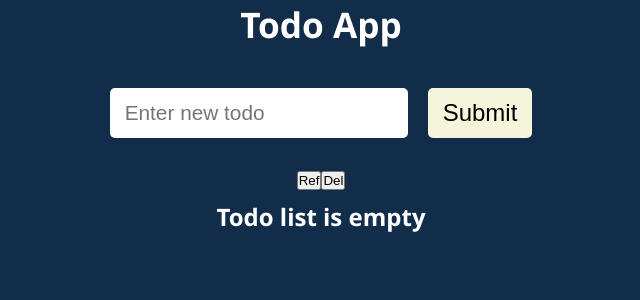
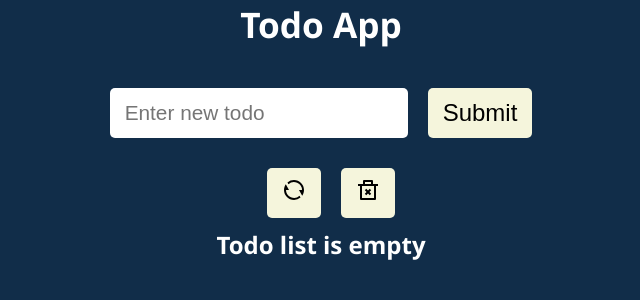
Before and after one commit to AlexiusMart/simple-todo, a React (Create React App) app: page / in a window 1280 px wide. Shown: the top 300 px of the page, without its empty margins (319-959 px from the left). Built offline with nearby package versions, Linux system fonts and the light colour scheme.

Commit message:
button reset and delete complete todo

```diff
--- a/src/App.js
+++ b/src/App.js
@@ -32,11 +32,22 @@
     )
   }
 
+  const resetTodosHandler = () => {
+    setTodos([])
+  }
+
+  const deleteCompletedTodosHandler = () => {
+    setTodos(todos.filter((todo) => !todo.isCompleted))
+  }
+
   return (
     <div className='App'>
       <h1>Todo App</h1>
       <TodoForm addTodo={addTodoHandler} />
-      <TodosActions />
+      <TodosActions
+        resetTodos={resetTodosHandler}
+        deleteCompletedTodos={deleteCompletedTodosHandler}
+      />
       <TodoList
         todos={todos}
         deleteTodo={deleteTodoHandler}
--- a/src/components/Todos/TodosActions.jsx
+++ b/src/components/Todos/TodosActions.jsx
@@ -1,8 +1,15 @@
-export const TodosActions = () => {
+import { RiDeleteBin2Line, RiRefreshLine } from 'react-icons/ri'
+import { Button } from '../UI/Button'
+
+export const TodosActions = ({ resetTodos, deleteCompletedTodos }) => {
   return (
     <>
-      <button>Ref</button>
-      <button>Del</button>
+      <Button onClick={resetTodos} title='Reset Todos'>
+        <RiRefreshLine />
+      </Button>
+      <Button onClick={deleteCompletedTodos} title='Clear Complited Todos'>
+        <RiDeleteBin2Line />
+      </Button>
     </>
   )
 }
--- a/src/components/UI/Button.jsx
+++ b/src/components/UI/Button.jsx
@@ -0,0 +1,11 @@
+import styles from './Button.module.css'
+
+export const Button = ({ onClick, children, title, disabled = false }) => {
+  return (
+    <>
+      <button className={styles.button} onClick={onClick} title={title}>
+        {children}
+      </button>
+    </>
+  )
+}
--- a/src/components/UI/Button.module.css
+++ b/src/components/UI/Button.module.css
@@ -0,0 +1,14 @@
+.button {
+  margin-left: 20px;
+  height: 50px;
+  cursor: pointer;
+  background-color: beige;
+  font-size: 1.5rem;
+  padding: 10px 15px;
+  border: none;
+  border-radius: 5px;
+}
+
+.button:hover {
+  background-color: rgb(240, 240, 155);
+}
```
Also changed, not shown: src/components/Todos/Todo.jsx (+9 -2 lines).
